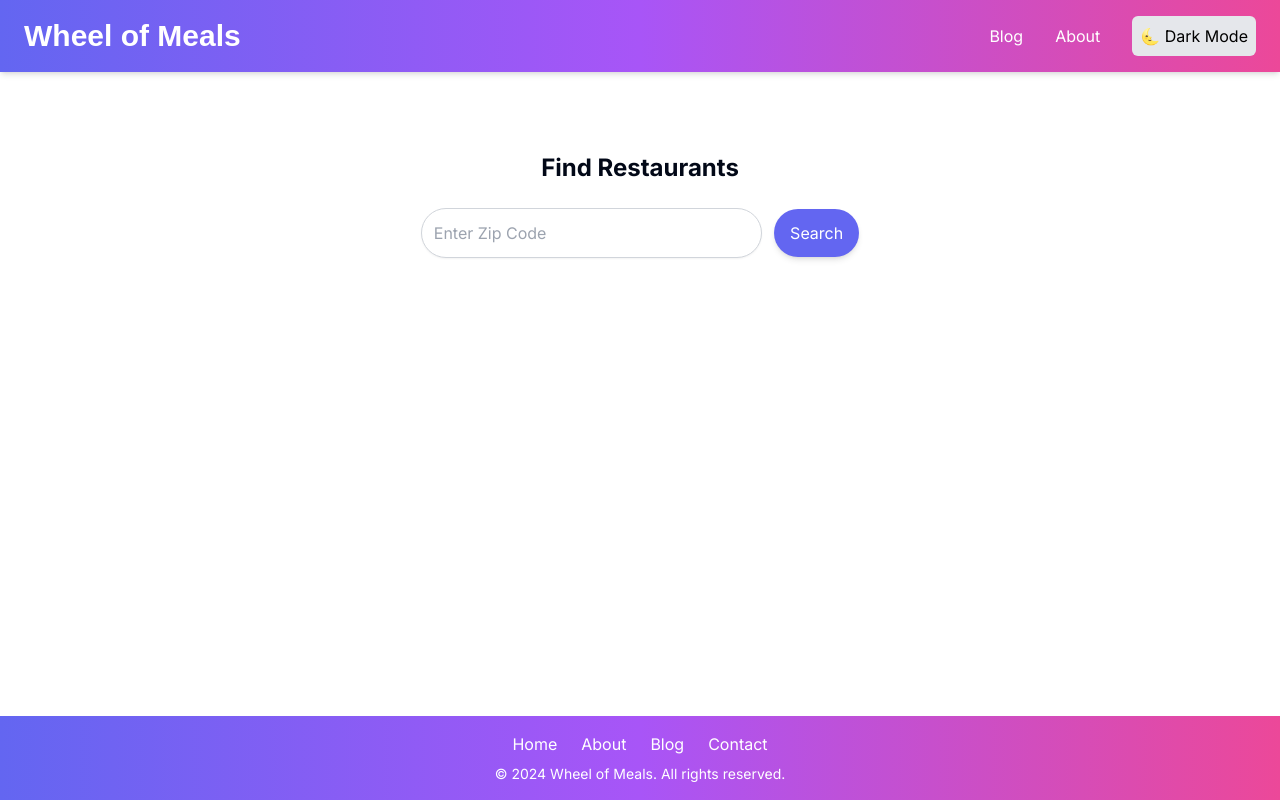
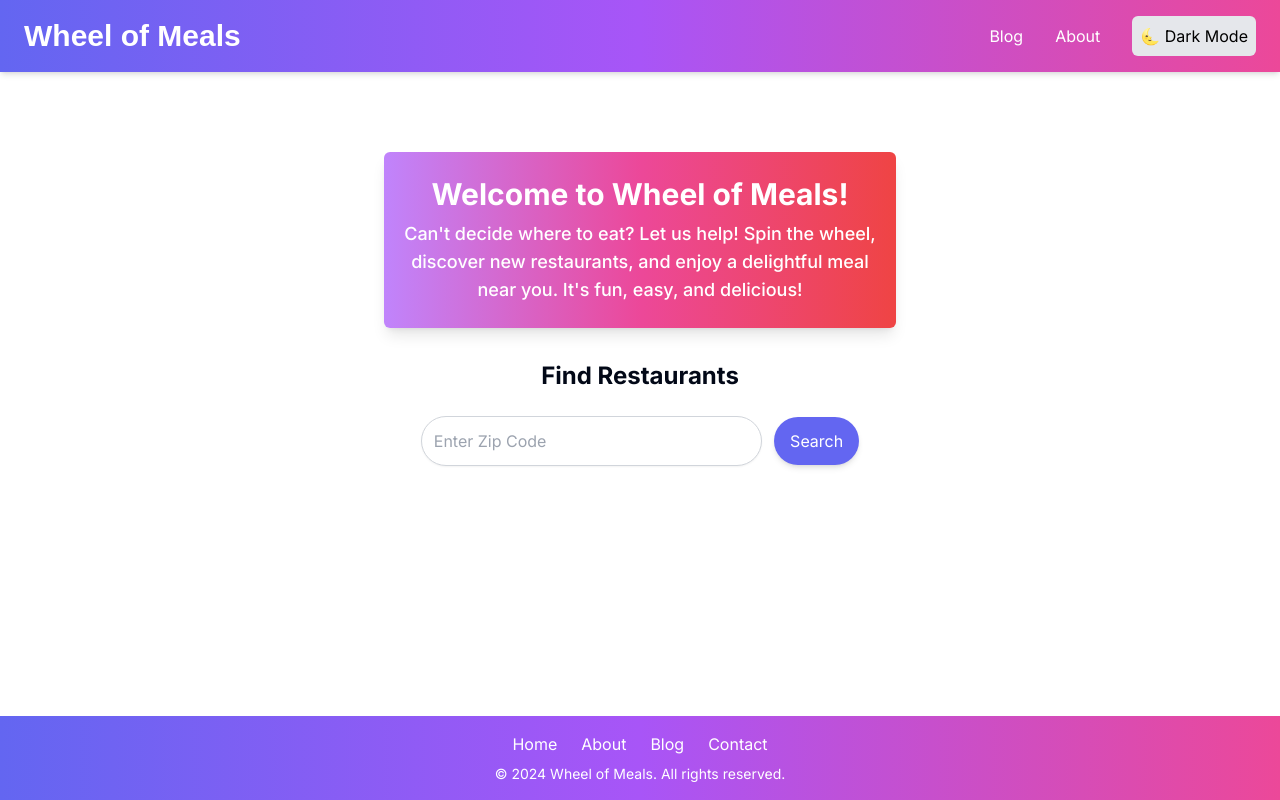
Before and after one commit to omeryildirim0/wheel, a Next.js app: page / in a window 1280 px wide. Built offline with nearby package versions, Linux system fonts and the light colour scheme.

Commit message:
header main added

```diff
--- a/app/page.tsx
+++ b/app/page.tsx
@@ -18,7 +18,7 @@ const Home = () => {
   return (
     <div className="max-w-full mx-auto p-0">
       <div className="max-w-lg mx-auto text-center mt-20">
-
+        <HeaderMain />
         <h1 className="text-2xl font-bold mt-5 mb-6">Find Restaurants</h1>
         <SearchBar onSearch={onSearch} />
 
```
